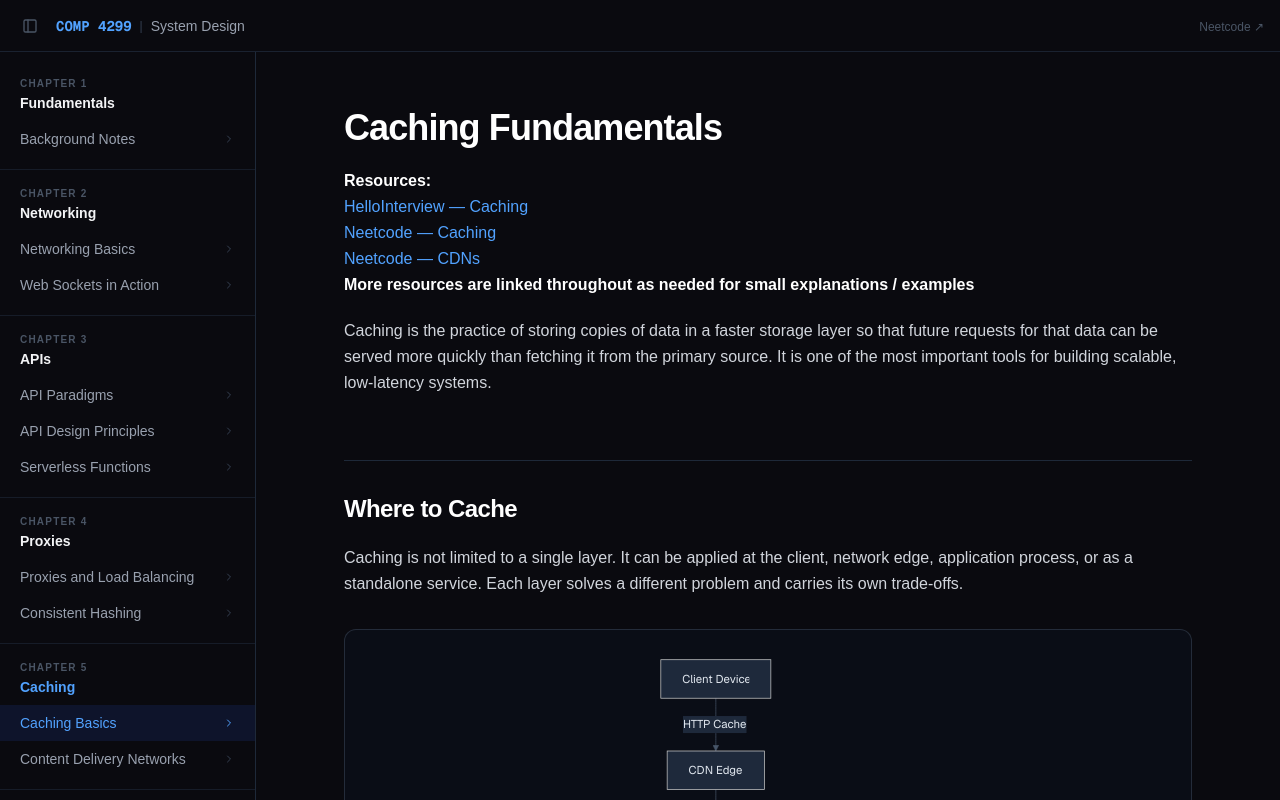
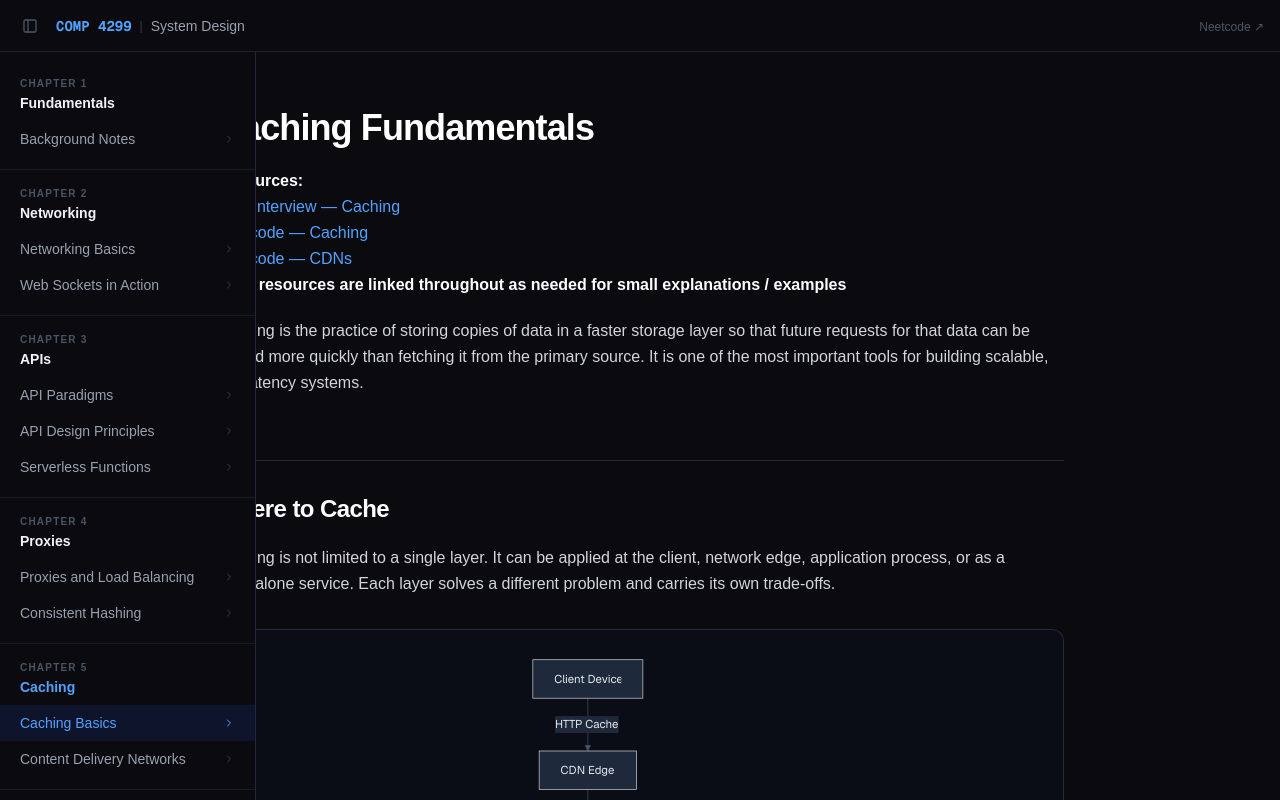
Before and after one commit to tai-shis/comp4299-system-design, a Next.js app: page /docs/caching in a window 1280 px wide. Built offline with nearby package versions, Linux system fonts and the light colour scheme.

Commit message:
fix: sidebar goes over the content

```diff
--- a/src/components/Navbar.tsx
+++ b/src/components/Navbar.tsx
@@ -31,7 +31,7 @@ export default function Navbar({ collapsed }: NavbarProps) {
 
   return (
     <aside
-      className={`${collapsed ? 'w-0' : 'w-64'} shrink-0 border-r border-gray-800 flex flex-col bg-[#0a0a0f] overflow-hidden transition-[width] duration-200`}
+      className={`absolute left-0 top-0 h-full w-64 z-20 border-r border-gray-800 flex flex-col bg-[#0a0a0f] overflow-hidden transition-transform duration-200 ${collapsed ? '-translate-x-full' : 'translate-x-0'}`}
     >
       <nav className="flex-1 overflow-y-auto py-2 [&::-webkit-scrollbar]:hidden [scrollbar-width:none] [-ms-overflow-style:none]">
         {chapters.map((chapter: Chapter) => {
--- a/src/components/PageLayout.tsx
+++ b/src/components/PageLayout.tsx
@@ -75,12 +75,12 @@ export default function PageLayout({ children, maxWidth = 'md' }: PageLayoutProp
         </div>
       </header>
 
-      {/* Body: sidebar + content */}
-      <div className="flex flex-1 overflow-hidden">
+      {/* Body: relative container so sidebar can overlay */}
+      <div className="relative flex-1 overflow-hidden">
         <Navbar collapsed={collapsed} />
 
-        {/* Scrollable content area */}
-        <div className="flex-1 overflow-y-auto flex flex-col min-w-0">
+        {/* Scrollable content area — always full width */}
+        <div className="h-full overflow-y-auto flex flex-col">
           <main className={`${maxWidthClass[maxWidth]} mx-auto w-full px-6 py-14 flex-1`}>
             {children}
           </main>
```
